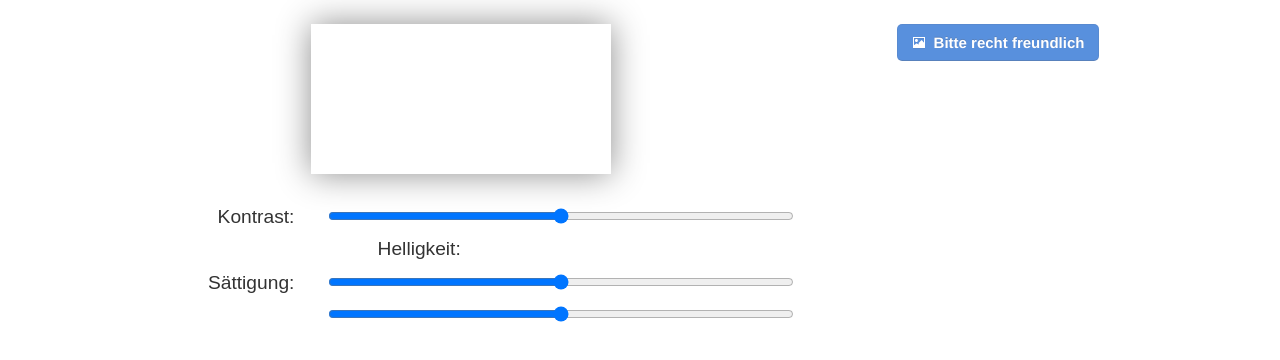
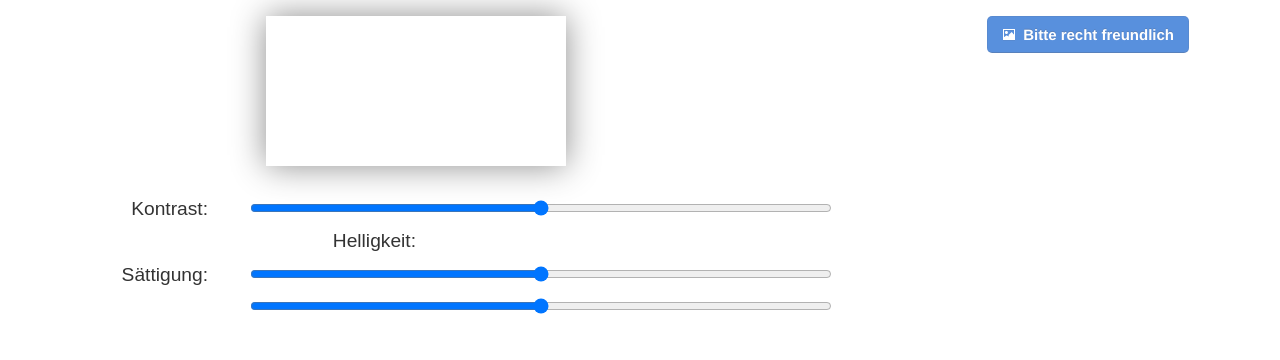
Before and after one commit to SirPepe/Fotobox, a plain HTML site: page index.html in a window 1280 px wide. Drawn offline with Linux system fonts and the light colour scheme.

Commit message:
Style-Details
Signed-off-by: Peter Kröner <peter@peterkroener.de>

```diff
--- a/app.css
+++ b/app.css
@@ -6,7 +6,7 @@ body {
   line-height: 1.75;
   height: 100%;
   margin: 0 auto;
-  padding: 1em 10%;
+  padding: 0.5em 0;
 }
 
 #Left {
```
